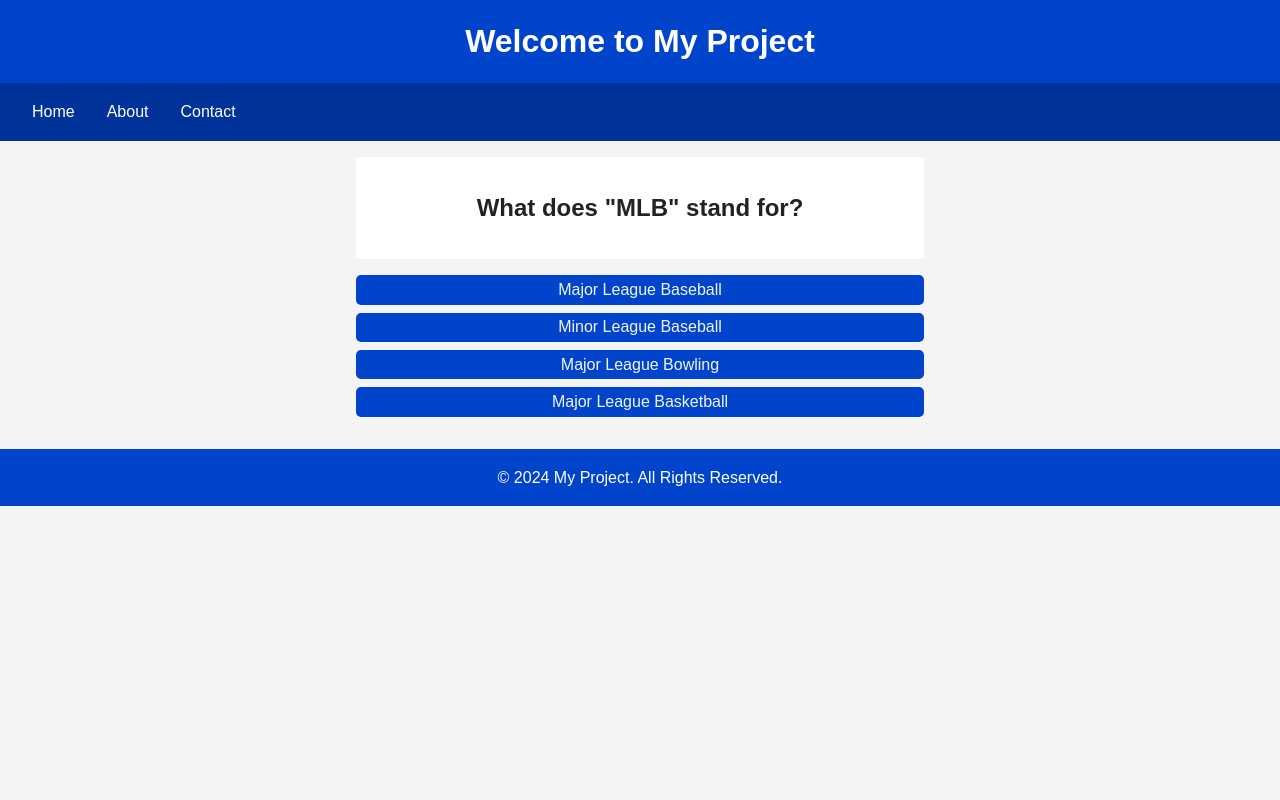
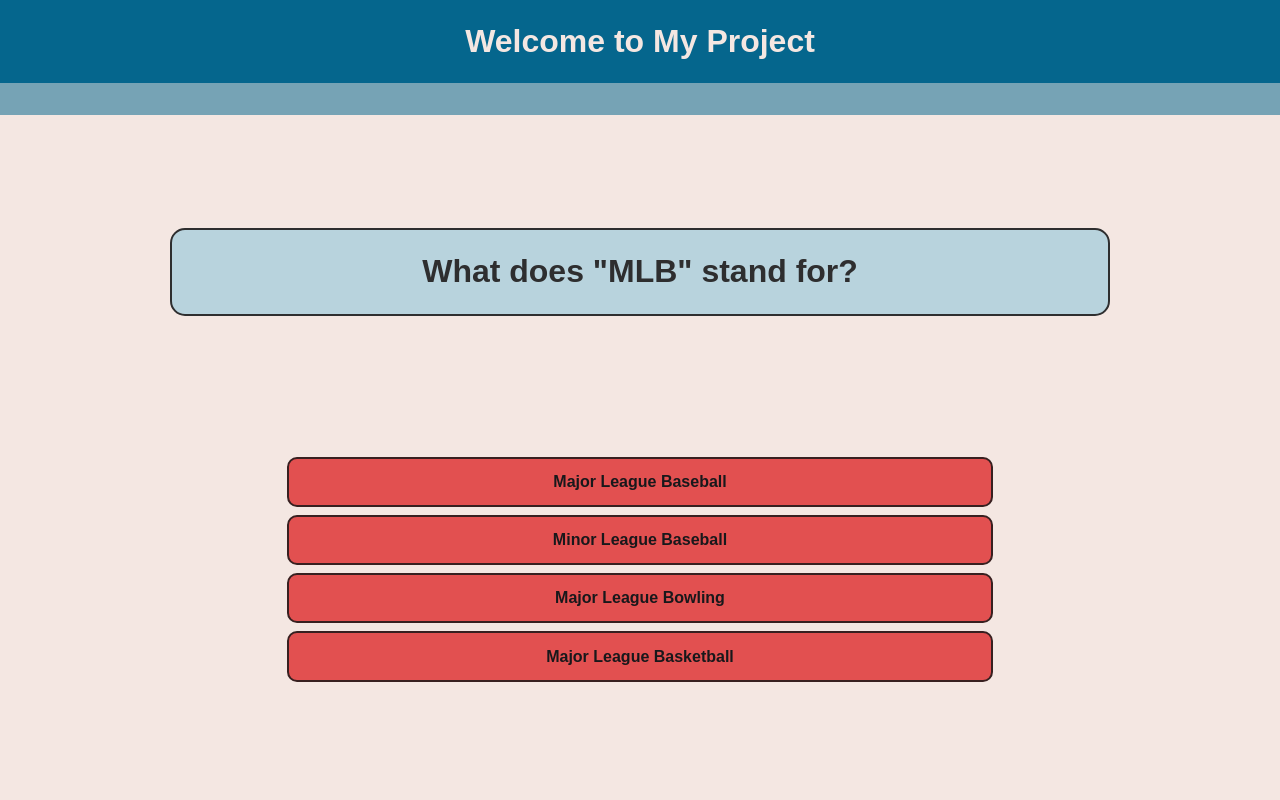
Before and after one commit to NHeadson/MLBQuiz, a plain HTML site: page index.html in a window 1280 px wide. Shown: the top 800 px of the page. Drawn offline with Linux system fonts and the light colour scheme.

Commit message:
Style changes v1.1

```diff
--- a/css/styles.css
+++ b/css/styles.css
@@ -1,4 +1,36 @@
 /* ===================CSS Variables================= */
+
+:root {
+  --primary-color: #05668D;
+  --secondary-color: #05668D85;
+  --background-color: #F4E7E2;
+  --text-color: #18181B;
+  --heading-color: #2E2E2F;
+  --card-bg-color: #b8d3dd;
+  --button-bg-color: #E25050;
+  --button-hover-color: #E2505085;
+  --border-color: #382020;
+}
+
+/*
+
+======================
+custom
+
+:root {
+  --primary-color: #EBE8EE;
+  --secondary-color: #bbbbbb;
+  --background-color: #dddddd;
+  --text-color: #03010F;
+  --heading-color: #2E2E2F;
+  --card-bg-color: #aaaaaa;
+  --button-bg-color: #D6CEDD;
+  --button-hover-color: #E2C4FF;
+  --border-color: #26202C;
+}
+
+===========================
+Blue & White
 
 :root {
   --primary-color: #0044cc;
@@ -11,6 +43,8 @@
   --button-hover-color: #003399;
   --border-color: #dddddd;
 }
+
+*/
 
 /* ====================Global Reset===================== */
 
@@ -25,6 +59,12 @@
   line-height: 1.6;
   color: var(--text-color);
   background-color: var(--background-color);
+}
+
+main {
+  max-width: 80%;
+  padding: 0 2%;
+  margin: 0 auto;
 }
 
 img {
@@ -52,7 +92,7 @@
 
 header {
   background-color: var(--primary-color);
-  color: white;
+  color: var(--background-color);
   padding: 1rem 0;
   text-align: center;
 }
@@ -76,18 +116,22 @@
 }
 
 .quiz-container {
-  max-width: 600px;
+  max-width: 100%;
   margin: 0 auto;
   text-align: center;
   padding: 1rem;
+  margin: 10% auto 65% auto;
 }
 
 #question {
-  font-size: 1.5rem;
-  padding: 2rem;
+  font-size: 2rem;
+  font-weight: bolder;
+  padding: 1rem;
   text-align: center;
   background-color: var(--card-bg-color);
   color: var(--heading-color);
+  border: 2px solid var(--heading-color);
+  border-radius: 15px;
   margin-bottom: 1rem;
 }
 
@@ -95,30 +139,38 @@
   display: flex;
   flex-direction: column;
   gap: 0.5rem;
+  max-width: 75%;
+  padding: 0 auto;
+  margin: 15% auto 0 auto;
 }
 
 .option {
-  padding: 1%;
+  padding: 2%;
   font-size: 1rem;
+  font-weight: bold;
   cursor: pointer;
   background-color: var(--button-bg-color);
-  color: var(--background-color);
-  border: none;
-  border-radius: 5px;
+  color: var(--text-color);
+  border: 2px solid var(--border-color);
+  border-radius: 10px;
+  transition: background-color 1s;
 }
 
 .option:hover {
   background-color: var(--button-hover-color);
+  transition: 0.5s ease-in-out;
+  transform: scale(1.05);
 }
 
 #result {
-  font-size: 1.2rem;
+  font-size: 2rem;
   margin-top: 1rem;
 }
 
 footer {
   background-color: var(--primary-color);
-  color: white;
+  color: var(--text-color);
+  font-weight: bold;
   text-align: center;
   padding: 1rem 0;
 }
--- a/index.html
+++ b/index.html
@@ -14,9 +14,7 @@
     </header>
     <nav class="navbar">
       <ul>
-        <li><a href="#home">Home</a></li>
-        <li><a href="#about">About</a></li>
-        <li><a href="#contact">Contact</a></li>
+        <li><a></a></li>
       </ul>
     </nav>
     <main class="container">
```
